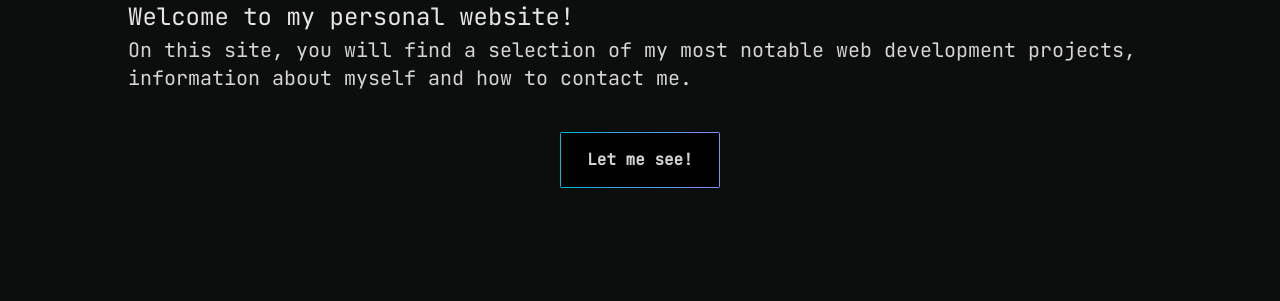
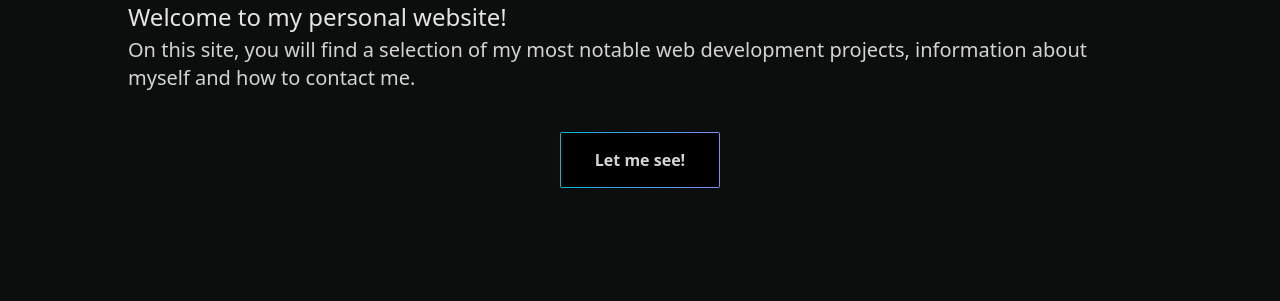
Before and after one commit to cakegod/Portfolio, an Astro site: page / in a window 1280 px wide. Shown: the part 499-800 px from the top of the page. Built offline with nearby package versions, Linux system fonts and the light colour scheme; Astro itself is replaced by a stand-in of ours.

Commit message:
feat: change font to inter variable

```diff
--- a/package.json
+++ b/package.json
@@ -12,7 +12,7 @@
   },
   "dependencies": {
     "@astrojs/tailwind": "^2.1.3",
-    "@fontsource/jetbrains-mono": "^4.5.11",
+    "@fontsource/inter": "^4.5.14",
     "astro": "^1.7.2",
     "tailwindcss": "^3.0.24"
   },
--- a/src/layouts/Layout.astro
+++ b/src/layouts/Layout.astro
@@ -2,7 +2,8 @@
 export interface Props {
   title?: string;
 }
-import "@fontsource/jetbrains-mono";
+
+import "@fontsource/inter/variable-full.css";
 import Navbar from "../components/Navbar.astro";
 const { title } = Astro.props;
 import "../styles/base.css";
@@ -17,7 +18,7 @@ import "../styles/base.css";
     <meta name="generator" content={Astro.generator} />
     <title>{title ? `Fábio | ${title}` : "Fábio"}</title>
   </head>
-  <body class="h-full bg-[#0C0D0D] px-6 text-neutral-50 md:px-12">
+  <body class="h-full bg-[#0C0D0D] px-6 text-neutral-100 md:px-12">
     <Navbar />
     <slot />
   </body>
--- a/tailwind.config.cjs
+++ b/tailwind.config.cjs
@@ -6,7 +6,7 @@ module.exports = {
   theme: {
     extend: {
       fontFamily: {
-        sans: ['"Jetbrains Mono"', ...defaultTheme.fontFamily.sans],
+        sans: ["InterVariable", ...defaultTheme.fontFamily.sans],
       },
       keyframes: {
         menu: {
```
Also changed, not shown: pnpm-lock.yaml.
